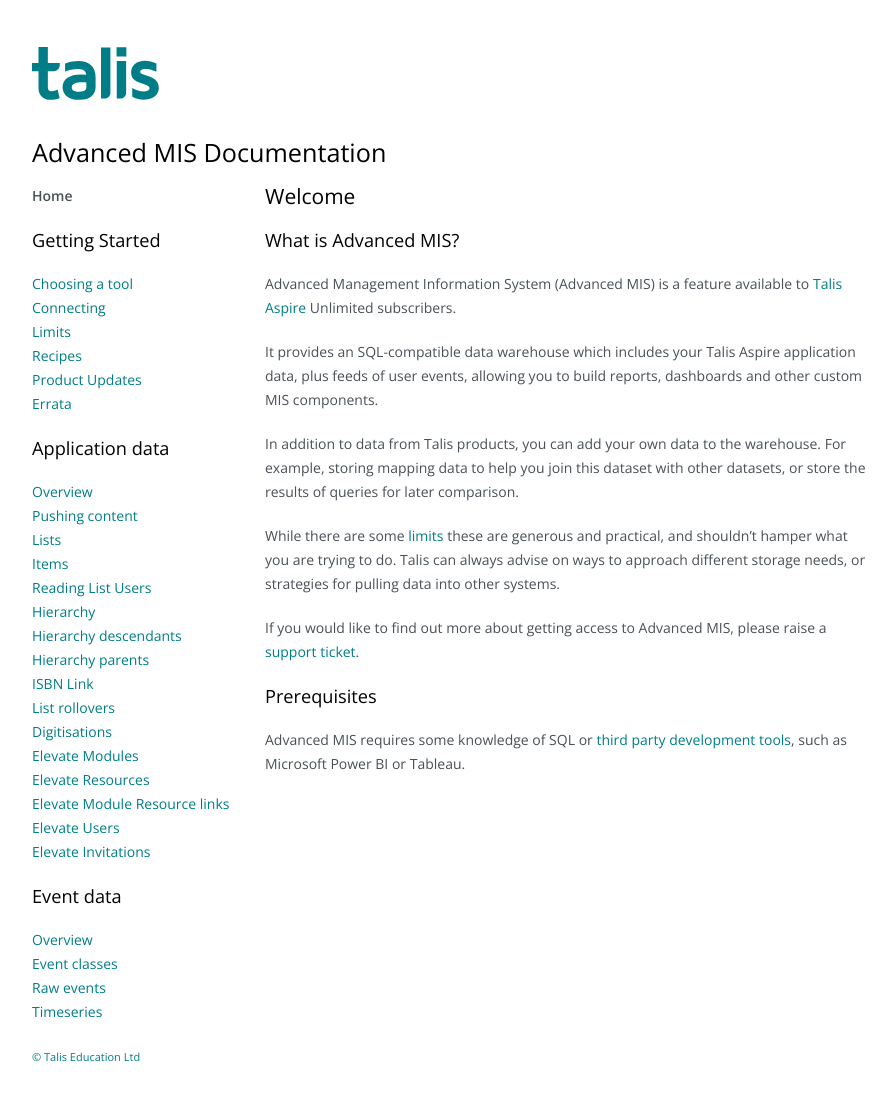
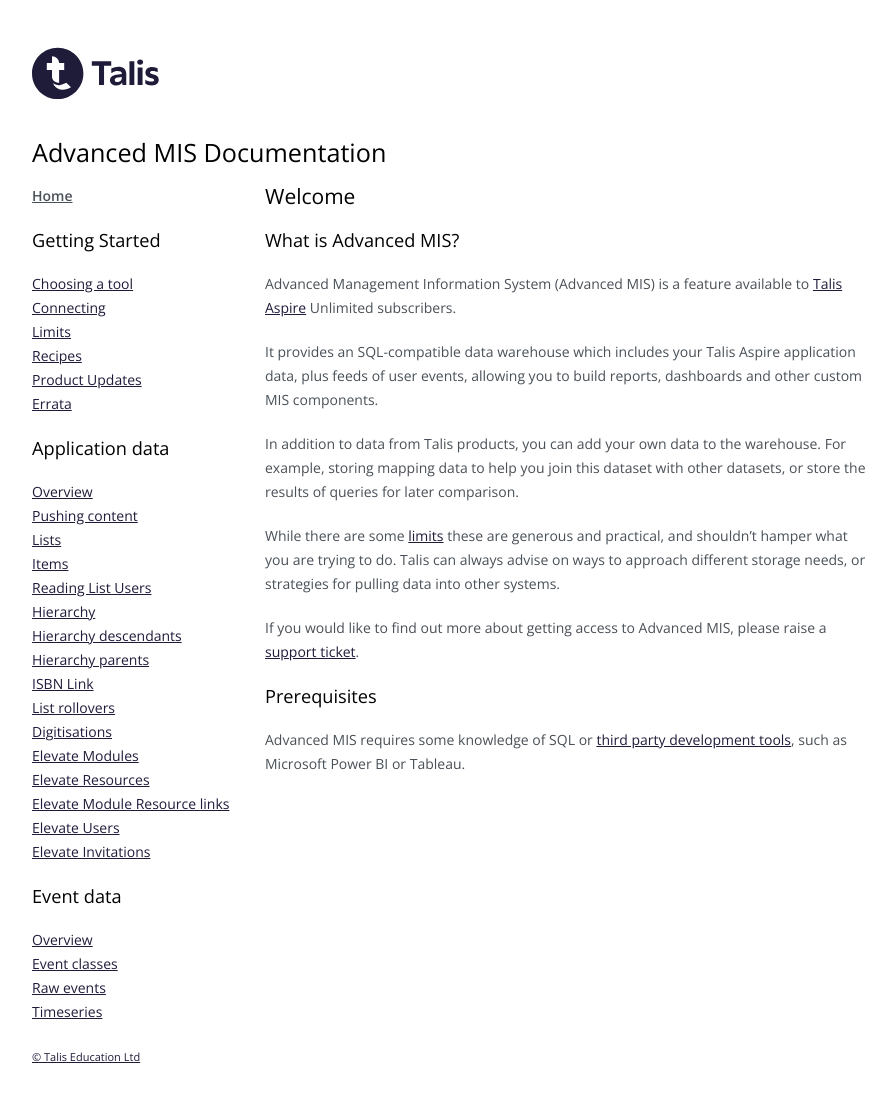
Before and after one commit to techfromsage/advanced-mis, a Jekyll site: the page built from index.md, in a window 1280 px wide. Shown: the whole page, without its empty margins (142-1038 px from the left). Built offline with Jekyll 4.4.1, drawn with Linux system fonts in a browser that asks for light colours; nearby versions of some CDN libraries.

Commit message:
Updated logo and styles with new branding

```diff
--- a/stylesheets/styles.css
+++ b/stylesheets/styles.css
@@ -1,8 +1,9 @@
 @import url(https://fonts.googleapis.com/css?family=Open+Sans:400italic,400,600,300,700);
 
 :root {
-  --brand-primary: #017d87;
-  --brand-accent: #005d64;
+  --brand-primary: #00E1BB;
+  --brand-accent: #017965;
+  --brand-blue: #1F1C3A
 }
 
 * {
@@ -183,13 +184,13 @@ pre {
 
 a {
   font-weight: 400;
-  color: var(--brand-primary);
-  text-decoration: none;
+  color: var(--brand-blue);
+  text-decoration: underline;
 }
 
 a:hover {
-  color: #005d64;
-  text-decoration: underline;
+  color: var(--brand-accent);
+  text-decoration: none;
 }
 
 a small {
@@ -197,7 +198,7 @@ a small {
   margin-top: -0.6em;
 
   font-size: 11px;
-  color: var(--brand-primary);
+  color: var(--brand-accent);
 }
 
 blockquote {
@@ -283,6 +284,9 @@ nav ul {
 nav ul li.active a {
   font-weight: 600;
   color: #495057;
+}
+nav ul li.active a:hover {
+  color: var(--brand-accent);
 }
 nav ul > ul {
   margin-bottom: 0;
```
Also changed, not shown: images/logo.svg.
